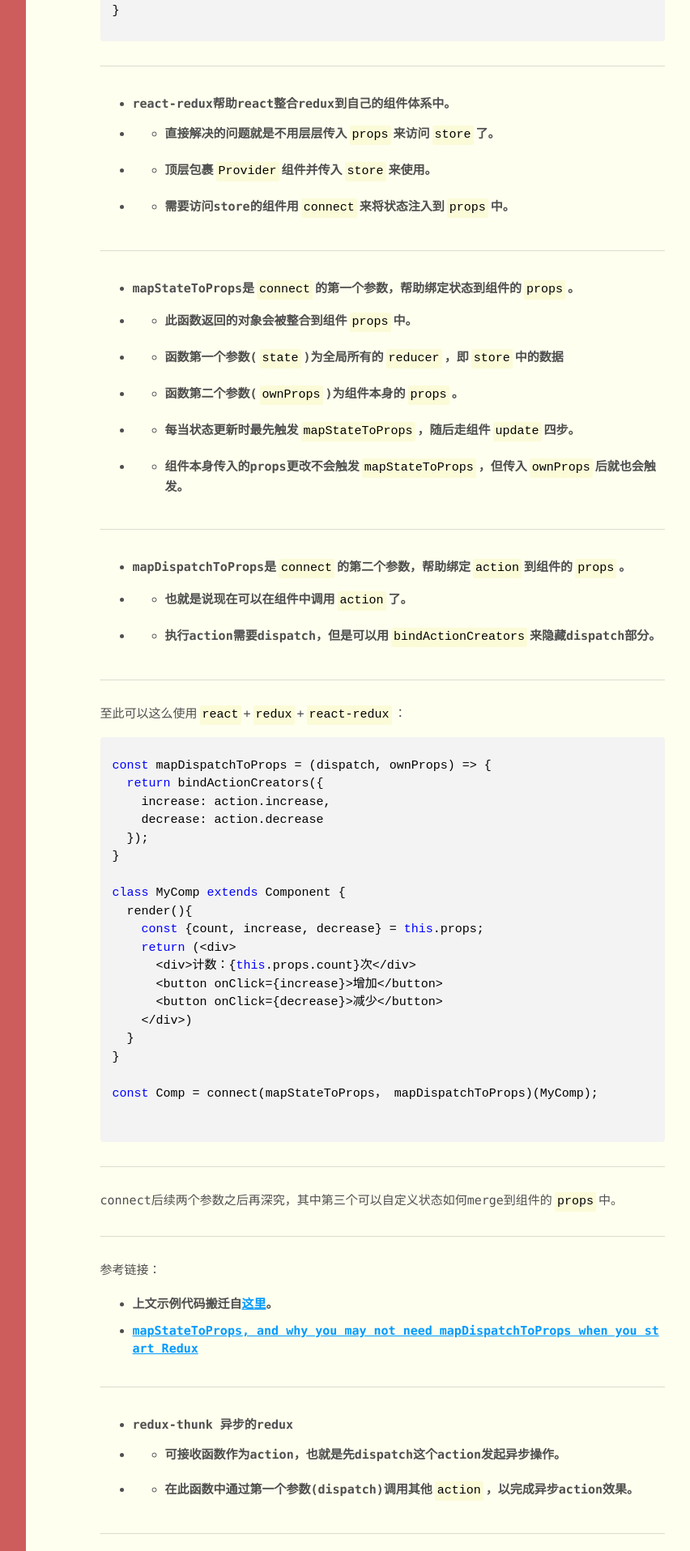
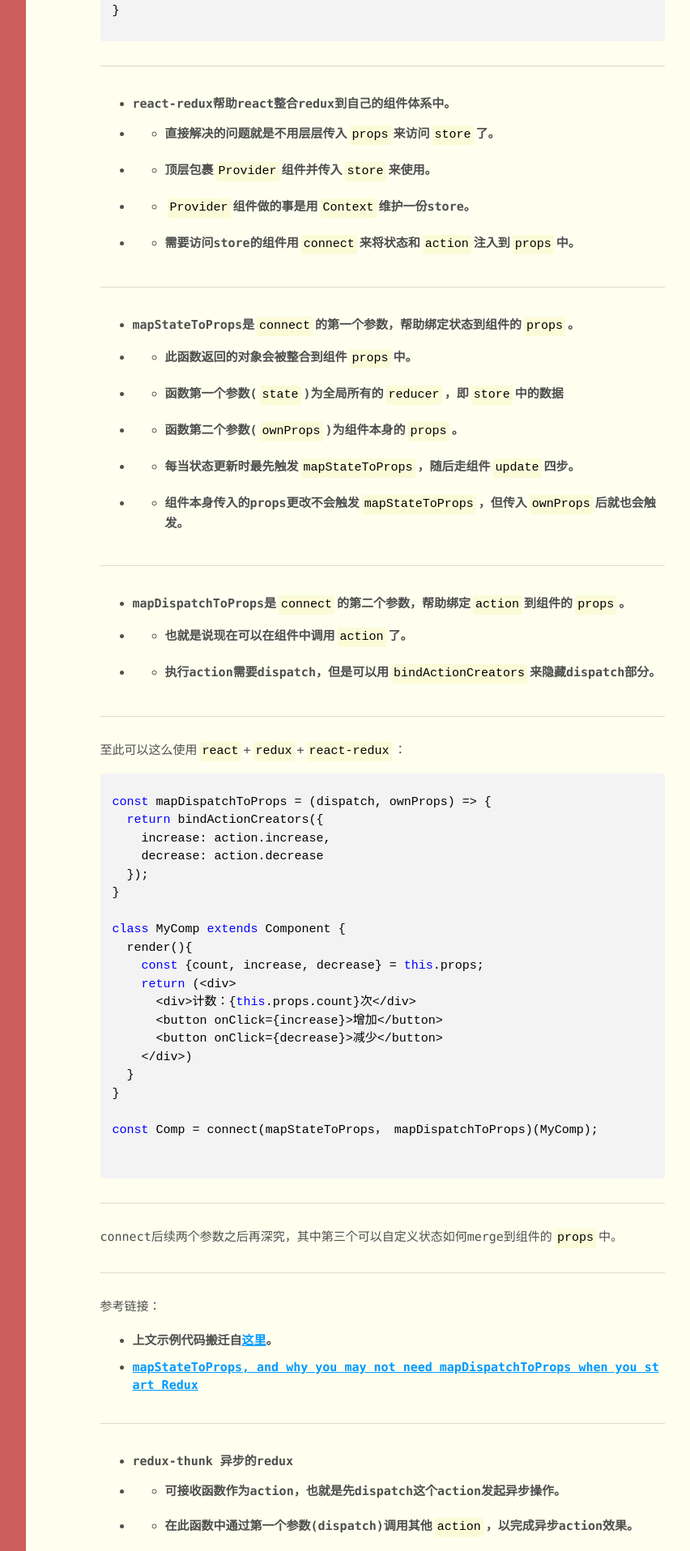
Before and after one commit to yitimo/yitimo.github.io, a Jekyll site: the page built from _posts/2019/04/2019-04-02-notes-on-react-redux.md, in a window 1280 px wide. Shown: the part 1297-3212 px from the top of the page at 81% size, without its empty margins (368-1220 px from the left). Built offline with Jekyll 4.4.1, drawn with Linux system fonts in a browser that asks for light colours; comment, search, counter and statistics services are not loaded.

```diff
--- a/404.html
+++ b/404.html
@@ -7,6 +7,7 @@
     margin: 10px auto;
     max-width: 600px;
     text-align: center;
+    color: #4f4f4f;
   }
   h1 {
     margin: 30px 0;
--- a/_posts/2019/04/2019-04-02-notes-on-react-redux.md
+++ b/_posts/2019/04/2019-04-02-notes-on-react-redux.md
@@ -54,7 +54,8 @@
 * react-redux帮助react整合redux到自己的组件体系中。
 * * 直接解决的问题就是不用层层传入``props``来访问``store``了。
 * * 顶层包裹``Provider``组件并传入``store``来使用。
-* * 需要访问store的组件用``connect``来将状态注入到``props``中。
+* * ``Provider``组件做的事是用``Context``维护一份store。
+* * 需要访问store的组件用``connect``来将状态和``action``注入到``props``中。
 
 ---
 
```
Also changed, not shown: 2 other files.
